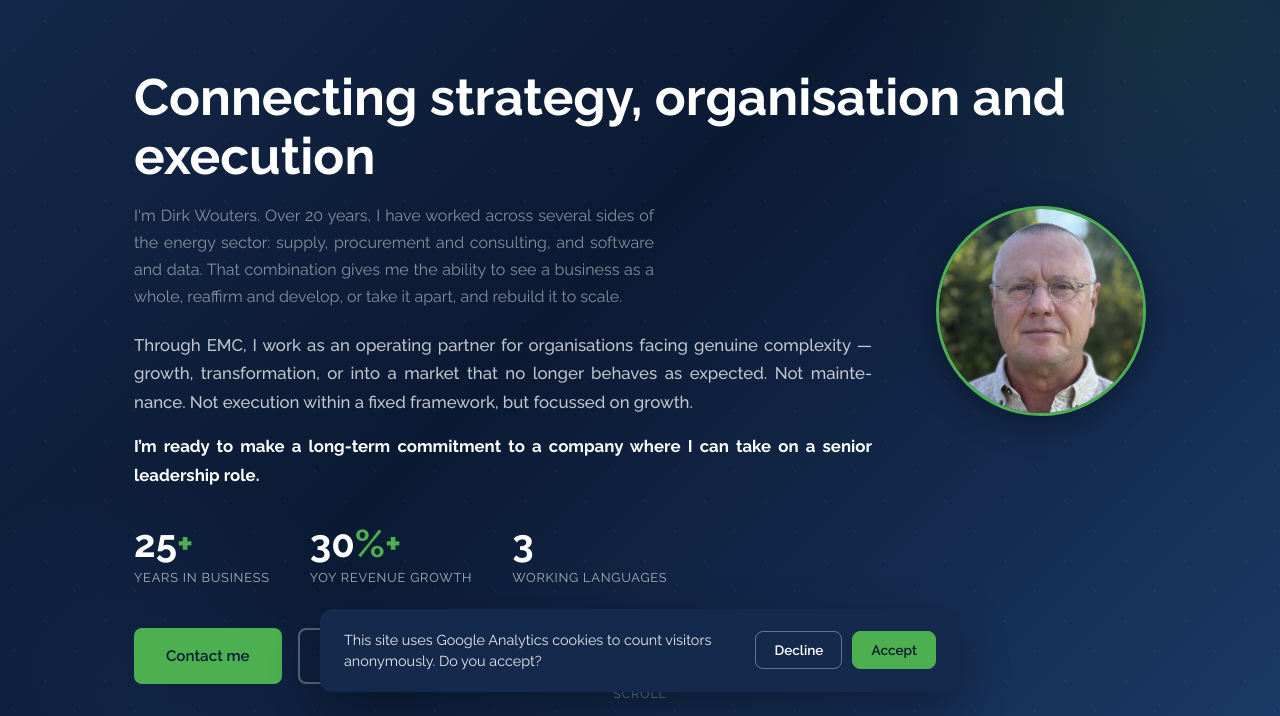
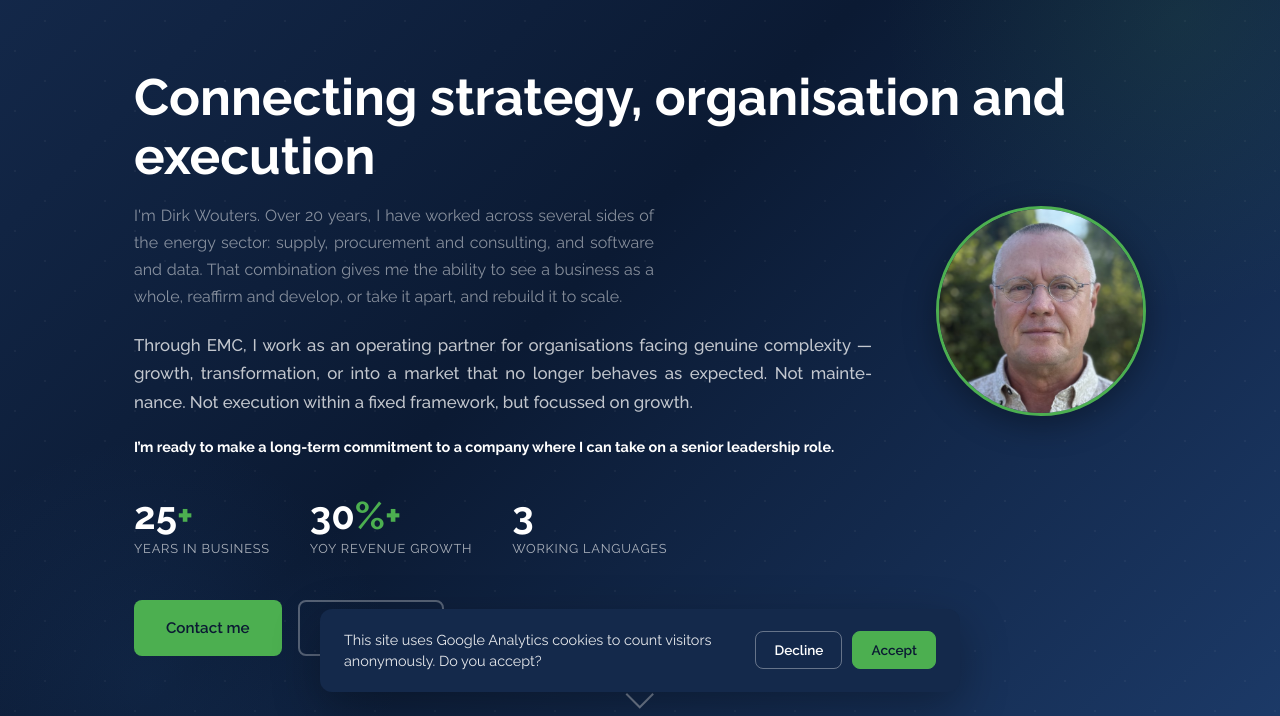
Before and after one commit to Dirk1104/web, a plain HTML site: page index.html in a window 1280 px wide. Shown: the part 84-800 px from the top of the page. Drawn offline with Linux system fonts and the light colour scheme.

Commit message:
Fit hero senior-leadership line on one line on desktop
Reduce the bold statement to 0.9rem and keep it on one line from
1024px wide; smaller screens still wrap.

Co-Authored-By: Claude Opus 5.5 <noreply@anthropic.com>
Claude-Session: https://claude.ai/code/session_01YQZiib7UNnijR24s1qJ2kD

```diff
--- a/styles.css
+++ b/styles.css
@@ -278,8 +278,15 @@ ul { list-style: none; }
 .hero-lead strong {
     font-weight: 700;
     color: #fff;
+    font-size: 0.9rem;
     hyphens: manual;
     -webkit-hyphens: manual;
+}
+
+@media (min-width: 1024px) {
+    .hero-lead strong {
+        white-space: nowrap;
+    }
 }
 
 .hero-stats {
```
